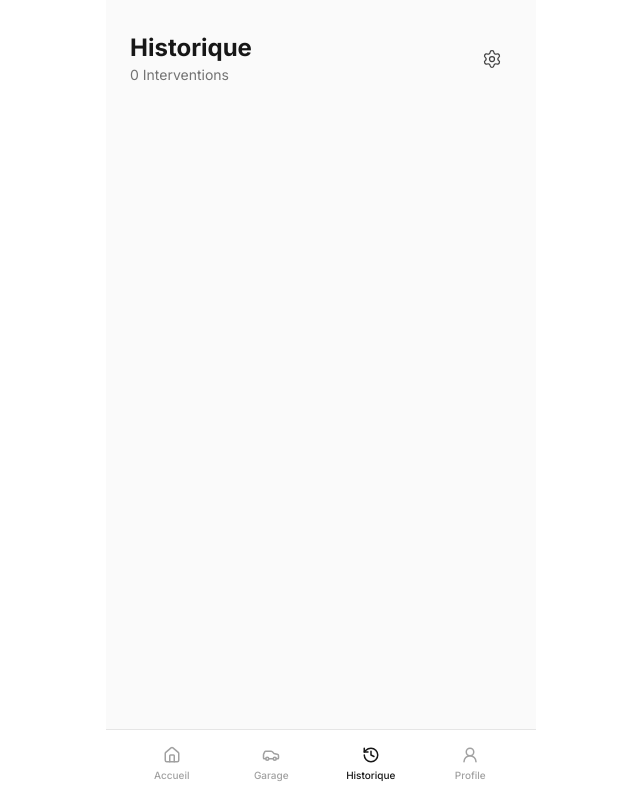
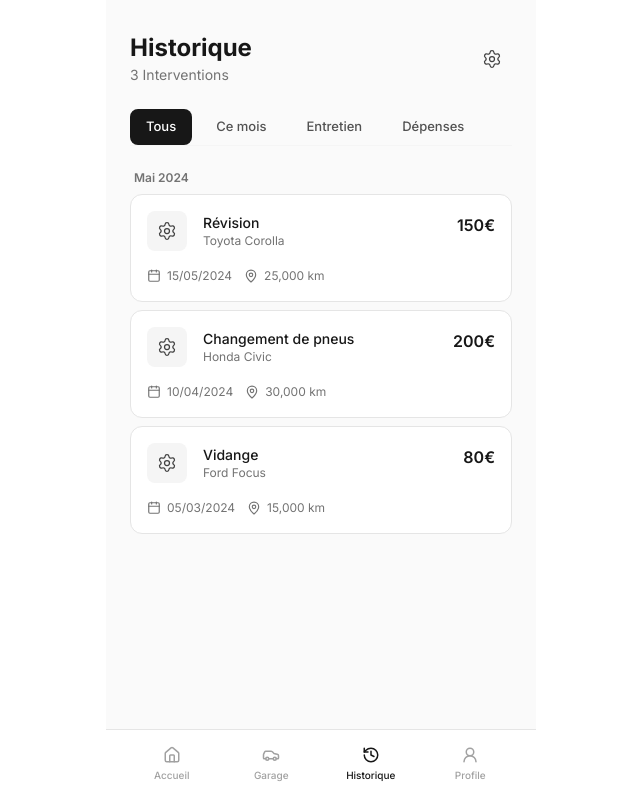
Before and after one commit to FlytziTv/MyDriveLog, a Next.js app: page /historique in a window 1280 px wide. Shown: the whole page, without its empty margins (319-959 px from the left). Built offline with nearby package versions, Linux system fonts and the light colour scheme.

Commit message:
feat: ajouter la page Historique avec des éléments de filtre et des cartes de détails d'intervention

```diff
--- a/app/(app)/historique/page.tsx
+++ b/app/(app)/historique/page.tsx
@@ -1,4 +1,37 @@
+import DetailInterCard from "@/components/Inter/DetailInterCard";
+import { SectionProfile } from "@/components/profile/Sections";
+import { HistoryFilter } from "@/lib/data";
 import { Settings } from "lucide-react";
+
+const FakeHistory = [
+  {
+    id: 1,
+    icon: Settings,
+    type: "Révision",
+    vehicle: "Toyota Corolla",
+    cost: 150,
+    date: "15/05/2024",
+    km: 25000,
+  },
+  {
+    id: 2,
+    icon: Settings,
+    type: "Changement de pneus",
+    vehicle: "Honda Civic",
+    cost: 200,
+    date: "10/04/2024",
+    km: 30000,
+  },
+  {
+    id: 3,
+    icon: Settings,
+    type: "Vidange",
+    vehicle: "Ford Focus",
+    cost: 80,
+    date: "05/03/2024",
+    km: 15000,
+  },
+];
 
 export default function HistoriquePage() {
   return (
@@ -7,13 +40,49 @@ export default function HistoriquePage() {
       <div className="flex items-center justify-between">
         <div>
           <h2 className="text-2xl font-bold text-neutral-900">Historique</h2>
-          <p className="text-[14px] text-neutral-500">0 Interventions</p>
+          <p className="text-[14px] text-neutral-500">
+            {FakeHistory.length} Interventions
+          </p>
         </div>
 
         <button className="w-10 h-10 rounded-lg hover:bg-neutral-100 flex items-center justify-center relative transition-colors">
           <Settings className="w-5 h-5 text-neutral-700" strokeWidth={1.5} />
         </button>
       </div>
+
+      {/* Filter Pills */}
+      <div className=" border-b border-neutral-100">
+        <div className="flex gap-2 overflow-x-auto scrollbar-hide">
+          {HistoryFilter.map((filter, i) => (
+            <button
+              key={filter.value}
+              className={`px-4 py-2 rounded-lg text-[13px] font-medium whitespace-nowrap transition-colors ${
+                i === 0
+                  ? "bg-neutral-900 text-white"
+                  : "bg-transparent text-neutral-600 hover:bg-neutral-200"
+              }`}
+            >
+              {filter.label}
+            </button>
+          ))}
+        </div>
+      </div>
+
+      {/* History Items */}
+      <SectionProfile title="Mai 2024">
+        {/* Example of a history item */}
+        {FakeHistory.map((item) => (
+          <DetailInterCard
+            key={item.id}
+            icon={item.icon}
+            type={item.type}
+            vehicle={item.vehicle}
+            cost={item.cost}
+            date={item.date}
+            km={item.km}
+          />
+        ))}
+      </SectionProfile>
     </>
   );
 }
--- /dev/null
+++ b/components/Inter/DetailInterCard.tsx
@@ -0,0 +1,52 @@
+import { DetailInterCardProps } from "@/types";
+import { Calendar, MapPin } from "lucide-react";
+
+export default function DetailInterCard({
+  icon,
+  type,
+  vehicle,
+  cost,
+  date,
+  km,
+}: DetailInterCardProps) {
+  const Icon = icon;
+  return (
+    <div className="bg-white border border-neutral-200 rounded-xl p-4 hover:border-neutral-300 flex flex-col gap-4 transition-colors">
+      <div className="flex flex-row items-center gap-4">
+        {/* Icon Container */}
+        <div className="w-10 h-10 rounded-lg bg-neutral-100 flex items-center justify-center shrink-0">
+          <Icon size={20} className="text-neutral-700" strokeWidth={1.5} />
+        </div>
+
+        {/* Content */}
+        <div className="flex-1 min-w-0 flex items-start justify-between gap-4">
+          {/* Details */}
+          <div className="flex flex-col gap-0 min-w-0 flex-1">
+            <p className="text-sm font-medium text-neutral-900 truncate">
+              {type}
+            </p>
+            <p className="text-xs text-neutral-500 truncate">{vehicle}</p>
+          </div>
+
+          {/* Prix */}
+          <p className="text-base font-semibold text-neutral-900 shrink-0">
+            {cost}€
+          </p>
+        </div>
+      </div>
+
+      {/* Date and Kilometers */}
+      <div className="flex items-center gap-3">
+        <div className="flex items-center gap-1.5 text-[12px] text-neutral-500">
+          <Calendar size={14} />
+          {date}
+        </div>
+
+        <div className="flex items-center gap-1.5 text-[12px] text-neutral-500">
+          <MapPin size={14} />
+          {km.toLocaleString()} km
+        </div>
+      </div>
+    </div>
+  );
+}
--- /dev/null
+++ b/lib/data.ts
@@ -0,0 +1,8 @@
+const HistoryFilter = [
+  { label: "Tous", value: "all" },
+  { label: "Ce mois", value: "this_month" },
+  { label: "Entretien", value: "maintenance" },
+  { label: "Dépenses", value: "expenses" },
+];
+
+export { HistoryFilter };
```
Also changed, not shown: types/index.ts (+10 -0 lines).
